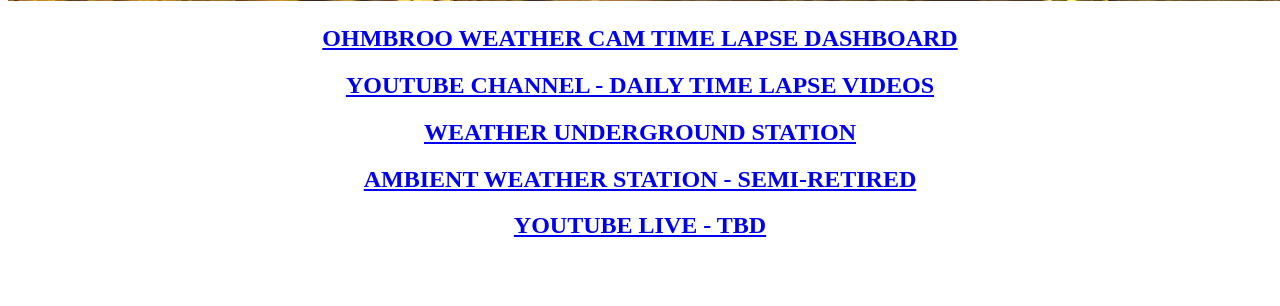
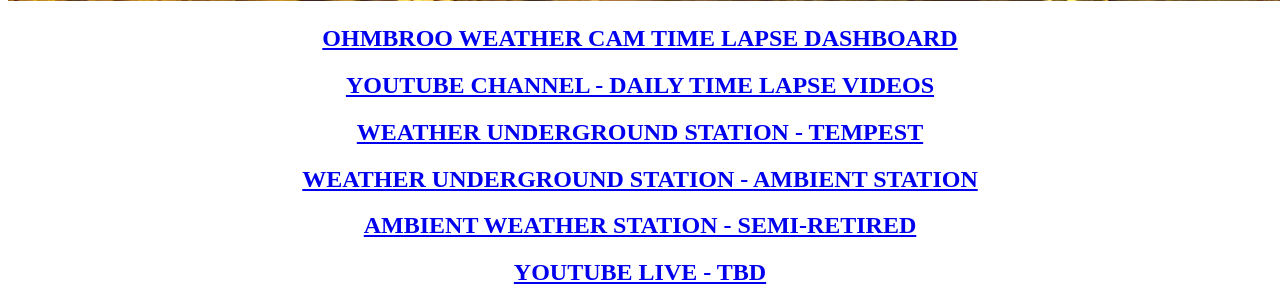
Before and after one commit to ohmbroo/ohmbroo, a PHP site: page / in a window 1280 px wide. Shown: the part 836-1142 px from the top of the page. Before the commit the page ends 1073 px from the top, so only its background shows below. Run offline with PHP 8.4, Linux system fonts and the light colour scheme.

Commit message:
Add Link for tempest station below pic

```diff
--- a/index.php
+++ b/index.php
@@ -56,6 +56,7 @@
       <div class="row-1">
         <h1><center><a class="logo" >OHMBROO WEATHER CAM - <a href="index.php">CLICK HERE TO UPDATE PIC</a></center>
         <center><a class="logo" target="_blank" rel="noopener noreferrer"
+
                    href="https://tempestwx.com/station/81383/">OHMBROO WEATHER STATION</a></center>
         </h1>
           <body>
@@ -73,8 +74,11 @@
           <h2><center> <a class="logo" target="_blank" rel="noopener noreferrer"
                         href="http://www.youtube.com/user/ohmbroo/">YOUTUBE CHANNEL - DAILY TIME LAPSE VIDEOS</a></center>
 
+            <h2><center> <a class="logo" target="_blank" rel="noopener noreferrer"
+                       <a href="http://www.wunderground.com/dashboard/pws/KNMRIORA349#history">WEATHER UNDERGROUND STATION - TEMPEST</a></center>
+
           <h2><center> <a class="logo" target="_blank" rel="noopener noreferrer"
-                       <a href="http://www.wunderground.com/dashboard/pws/KNMRIORA59#history">WEATHER UNDERGROUND STATION</a></center>
+                       <a href="http://www.wunderground.com/dashboard/pws/KNMRIORA59#history">WEATHER UNDERGROUND STATION - AMBIENT STATION</a></center>
 
           <h2><center> <a class="logo" target="_blank" rel="noopener noreferrer"
                         href="https://ambientweather.net/dashboard/3abca0ac00a626a6106dcbbe6ac4a441/graphs">AMBIENT WEATHER STATION - SEMI-RETIRED</a></center>
```
